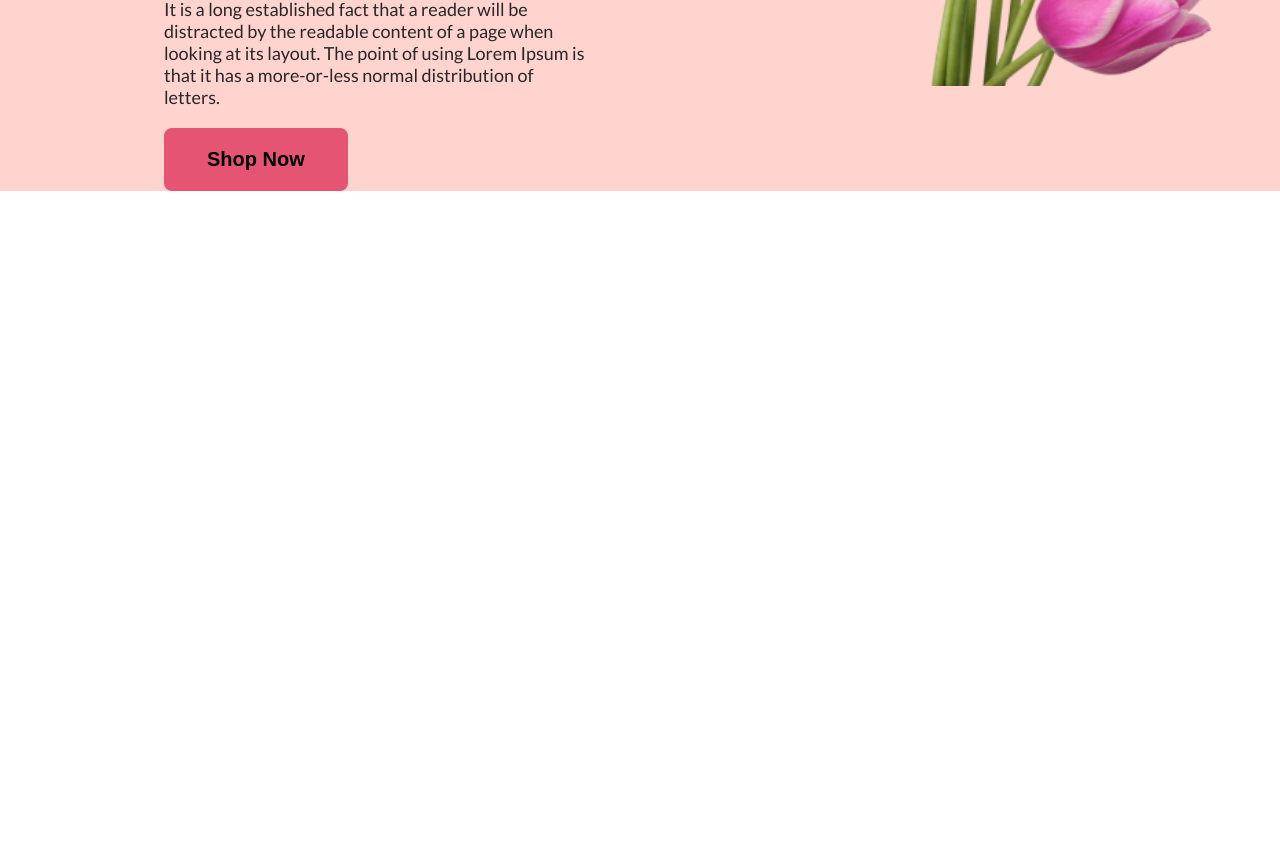
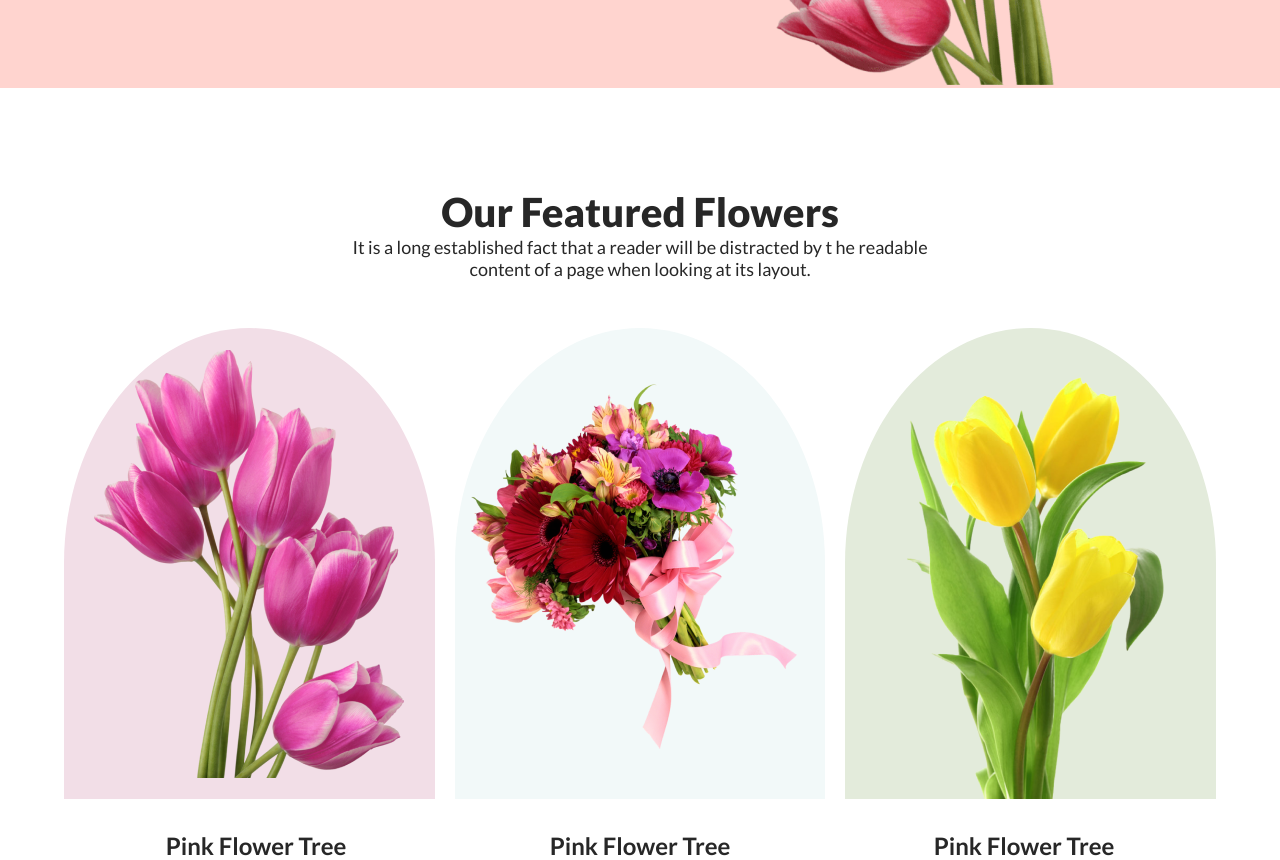
Before and after one commit to masumahmedon/shop-project, a plain HTML site: page index.html in a window 1280 px wide. Shown: the part 596-1456 px from the top of the page. Before the commit the page ends 800 px from the top, so only its background shows below. Drawn offline with Linux system fonts and the light colour scheme.

Commit message:
feature section done

```diff
--- a/css/style.css
+++ b/css/style.css
@@ -1,3 +1,11 @@
+/* share font */
+.font{
+    font-family: "Lato", sans-serif;
+    font-weight: 400;
+    font-style: normal;
+    color: #272727;
+  }
+
 /* universal code */
 *{
   margin: 0;
@@ -5,34 +13,37 @@
   box-sizing: border-box;
   }
 
-/* share font */
-.font{
-    font-family: "Lato", sans-serif;
-    font-weight: 400;
-    font-style: normal;
-    color: #272727;
+.header-title{
+  /* text-align: center; */
+  font-size: 40px;
+  font-weight: 900;
+  }
+.p-description{
+  /* text-align: center; */
   }
 .bg-color{
     background-color: #FFD4CF;
   }
 
 /* header-section-start */
+header{
+  max-width: 1440px;
+  margin: 0 auto;
+}
   nav{
     display: flex;
-    justify-content: space-around;
+    justify-content: space-between;
     align-items: center;
+    margin: 0 100px;
   }
-
   h2 a{
     font-size: 45px;
     color: rgb(233, 83, 186);
     text-decoration: none;
   }
   nav ul{
-
    list-style: none;
    display: flex;
-
   }
   nav ul li{
    margin-right: 20px;
@@ -40,35 +51,36 @@
   }
   nav ul li a{
      text-decoration: none;
-
   }
  nav ul li a:hover{
     color: aquamarine;
     background-color: burlywood;
+  }
 
-  }
 /* header-section-edn */
-
   main{
     max-width: 1440px;
+    margin: 0 auto;
   }
+
 /* banner-section-start */
 .container{
-    display: flex;
   width: 90%;
   margin: 0 auto;
-
+}
+  .banner-container{
+    display: flex;
   }
   .banner-text{
     width: 50%;
-    margin: 100px 100px 0 100px;
+    margin: 100px;
   }
   .banner-img{
     width: 50%;
-    margin: 40px 0px 0 100px;
+    margin: 40px 0px 0 20px;
   }
   .b-h1{
-    font-size: 70px;
+    font-size: 58px;
     font-weight: 900;
   }
   .b-p{
@@ -87,3 +99,47 @@
     width: 100%;
   }
   /* banner-section-end */
+  /* Feature-section-Start */
+  .feature{
+    margin-top: 100px;
+  }
+  .feature-content{
+    display: flex;
+    flex-direction: column;
+    justify-content: center;
+    width: 50%;
+    margin: 0 auto;
+    text-align: center;
+  }
+  .f-des{
+    font-size: 18px;
+  }
+  .feature-img{
+    margin-top: 48px;
+    display: flex;
+    gap: 20px;
+  }
+  .first-img,.second-img,.third-img{
+    width:450px;
+    display: flex;
+    justify-content: center;
+    align-items: center;
+    border-radius: 50% 50% 0 0;
+  }
+  #first{
+    background-color:#F2DEE7;
+  }
+  #second{
+    background-color:#F2F9F9;
+  }
+  #third{
+    background-color:#E3EBDB;
+  }
+  .tree{
+    display: flex;
+    justify-content: space-around;
+    font-size: 24px;
+    font-weight: bold;
+    margin-top: 32px;
+  }
+  /* Feature-section-end */
--- a/index.html
+++ b/index.html
@@ -21,24 +21,50 @@
                 <li><a href="">Contact</a></li>
             </ul>
         </nav>
-
         <!-- header-section-end -->
     </header>
     <main>
-
         <!-- banner-section-start -->
         <section class="banner bg-color">
             <div class="container">
+                <div class="banner-container">
                 <div class="banner-text">
                     <h1 class="b-h1">Let's make beautiful flowers a part of your life.</h1>
                     <p class="b-p">It is a long established fact that a reader will be distracted by the readable content of a page when looking at its layout. The point of using Lorem Ipsum is that it has a more-or-less normal distribution of letters.</p>
                     <button class="btn-primary">Shop Now</button>
                 </div>
                 <div class="banner-img">
-                    <img src="Flower Asset/b-img.png" alt="">
+                    <img src="Flower Asset/banner-img.png" alt="">
                 </div>
             </div>
+            </div>
         </section>
+        <!-- feature section start -->
+         <section class="feature">
+            <div class="container">
+                <div class="feature-content">
+                    <h2 class="f-h2 header-title">Our Featured Flowers</h2>
+                    <p class="p-description f-des">It is a long established fact that a reader will be distracted by t he readable content of a page when looking at its layout.</p>
+                </div>
+                <div class="feature-img">
+                    <div id="first" class="first-img">
+                        <img src="Flower Asset/f-img-1.png" alt="">
+                    </div>
+                    <div id="second" class="second-img">
+                        <img src="Flower Asset/f-img-2.png" alt="">
+                    </div>
+                    <div id="third" class="third-img">
+                        <img src="Flower Asset/f-img-3.png" alt="">
+                    </div>
+                </div>
+                <div class="tree">
+                <h4>Pink Flower Tree</h4>
+                <h4>Pink Flower Tree</h4>
+                <h4>Pink Flower Tree</h4>
+                </div>
+            </div>
+         </section>
+        <!-- feature section end -->
         <!-- banner-section-end -->
     </main>
     <footer></footer>
```
Also changed, not shown: Flower Asset/Group 59.png, Flower Asset/banner-img.png (renamed from Flower Asset/pngwing 10.png), Flower Asset/f-img-1.png (renamed from Flower Asset/b-img.png), Flower Asset/f-img-2.png (renamed from Flower Asset/pngwing 5.png), Flower Asset/f-img-3.png (renamed from Flower Asset/pngwing 7.png). Lines whose indentation alone changed are shown as unchanged.
